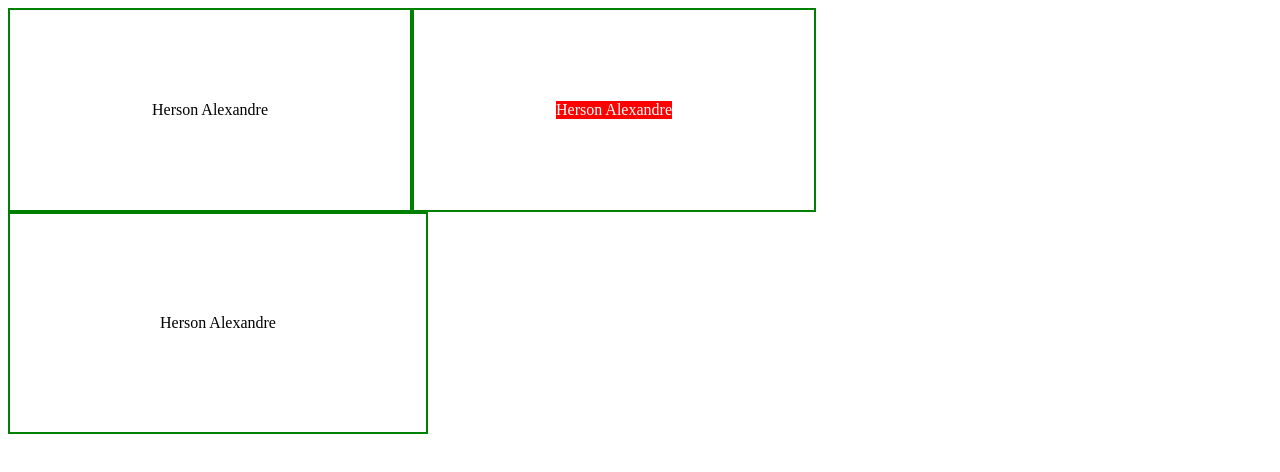
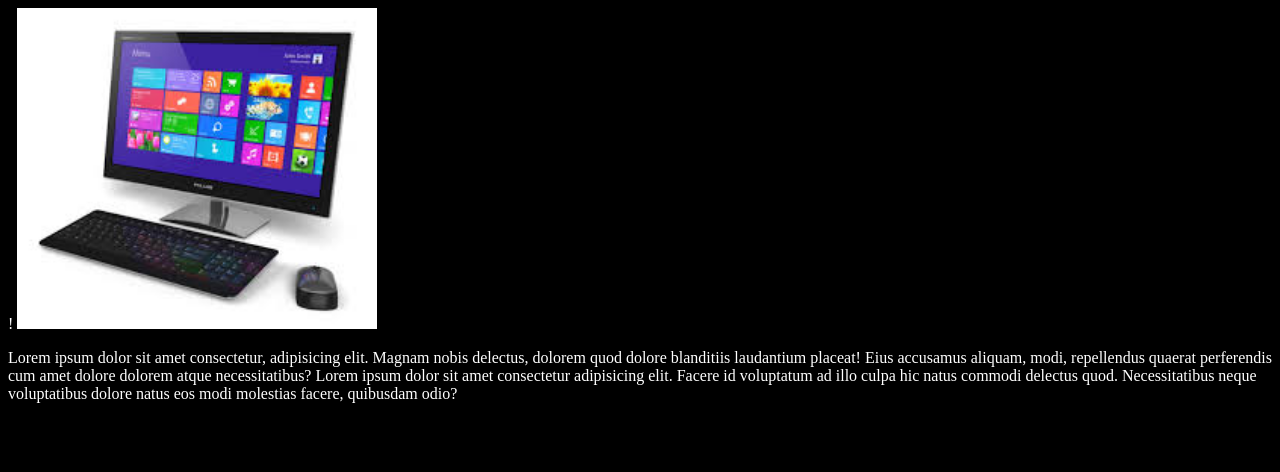
Before and after one commit to Hersonmei/ProgBR, a plain HTML site: page index.html in a window 1280 px wide. Drawn offline with Linux system fonts and the light colour scheme.

Commit message:
Viewport

```diff
--- a/index.html
+++ b/index.html
@@ -1,55 +1,21 @@
+!
 <!DOCTYPE html>
 <!DOCTYPE html>
 <html lang="en">
 <head>
     <meta charset="UTF-8">
     <meta name="viewport" content="width=device-width, initial-scale=1.0">
+
     <style>
         body{
         font-size:1.2erm;
+        background-color: black;
+        color: white;
     }
 
-    .card{
-        position: relative;
-        float: left;
-        width: 400px;
-        height: 200px;
-        border: 2px solid green;
-        text-align: center;
-
+    img{
+        width: 360px;
     }
-
-    .c1{
-
-        line-height: 200px;
-    }
-
-    .c2{
-        color: white;
-        background-color: red;
-        position: absolute;
-        top: 50%;
-        left: 50%;
-
-        transform: translate(-50%, -50%);
-
-
-    }
-
-    .card2{
-        display: inline-block;
-        clear: left;
-        float: left;
-        border: 2px solid green;
-        padding-left: 150px;
-        padding-right: 150px;
-        padding-top: 100px;
-        padding-bottom: 100px;
-
-
-    }
-
-
 
 
 
@@ -58,30 +24,16 @@
     <title>Document</title>
 </head>
 <body>
-    <div class="card">
 
-        <div class="c1">
-            Herson Alexandre
+    <img src="./pc.jpg">
 
-        </div>
-    </div>
+    <p> Lorem ipsum dolor sit amet consectetur, adipisicing elit. Magnam nobis delectus, dolorem quod dolore blanditiis laudantium placeat! Eius accusamus aliquam, modi, repellendus quaerat perferendis cum amet dolore dolorem atque necessitatibus? Lorem ipsum dolor sit amet consectetur adipisicing elit. Facere id voluptatum ad illo culpa hic natus commodi delectus quod. Necessitatibus neque voluptatibus dolore natus eos modi molestias facere, quibusdam odio?
 
-    <div class="card">
 
-        <div class="c2">
-            Herson Alexandre
 
-        </div>
 
-    </div>
 
-    <div class="card2">
-
-        <div>
-            Herson Alexandre
-        </div>
-
-    </div>
+    </p>
 
 
 
```
